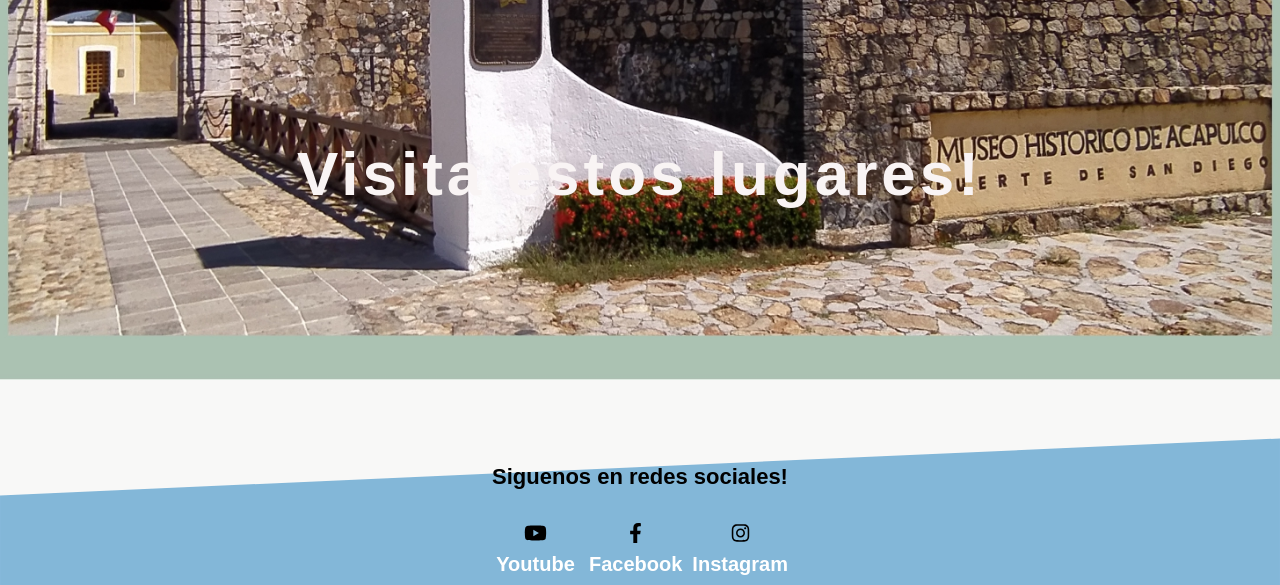
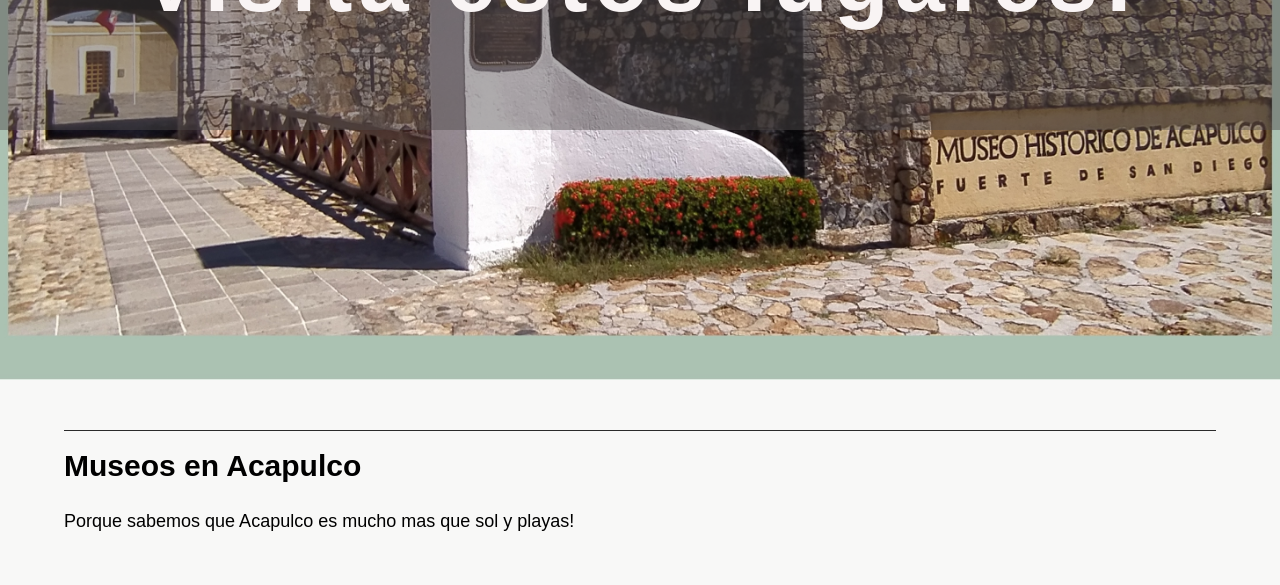
Before and after one commit to davehernandez92/acapulco-en-la-piel, a Next.js app: page /visita in a window 1280 px wide. Shown: the part 420-1005 px from the top of the page. Built offline with nearby package versions, Linux system fonts and the light colour scheme.

Commit message:
first changes on visita section

```diff
--- a/next.config.js
+++ b/next.config.js
@@ -3,7 +3,7 @@
   reactStrictMode: true,
   images: {
 
-    domains: ['images.pexels.com']
+    domains: ['images.pexels.com', 'unsplash.it']
   }
 }
 
--- a/src/components/main.js
+++ b/src/components/main.js
@@ -1,5 +1,4 @@
 import Link from 'next/link'
-import Image from 'next/image'
 import { FontAwesomeIcon } from '@fortawesome/react-fontawesome';
 import { faArrowRight } from '@fortawesome/free-solid-svg-icons';
 import styles from '../styles/main.module.css'
--- a/src/pages/hoteles.js
+++ b/src/pages/hoteles.js
@@ -3,7 +3,6 @@
 import Link from 'next/link';
 import heroCSS from '../styles/hero.module.css'
 import styles from '../styles/hoteles.module.css'
-
 import hotel1 from "../../public/DESKTOP/costaAzul.avif"
 import hotel2 from "../../public/DESKTOP/costaAzul.avif"
 import hotel3 from "../../public/DESKTOP/costaAzul.avif"
--- a/src/pages/hoteles/[url].js
+++ b/src/pages/hoteles/[url].js
@@ -14,9 +14,6 @@
 import instagram from '../../../public/instagram1.png'
 import telefono from '../../../public/telephone.png'
 import website  from '../../../public/internet.png'
-
-
-
 
 
 export default function Hotel({hotel, photos}) {
--- a/src/pages/visita.js
+++ b/src/pages/visita.js
@@ -1,5 +1,6 @@
 import Layout from '@/components/layout'
 import Link from 'next/link';
+import Image from 'next/image';
 import styles from '../styles/visita.module.css'
 
 export default function Visita() {
@@ -7,11 +8,196 @@
   return (
     <>
       <Layout title={"Visita"}>
-          <div className={styles.hero}>
-            <div className={styles.heading__wrapp}>
-              <h1 className={styles.hoteles__heading}>Visita estos lugares!</h1>
-            </div>
+        <div className={styles.hero}>
+          <div className={styles.heading__wrapp}>
+            <h1 className={styles.heading}>Visita estos lugares!</h1>
           </div>
+        </div>
+        <main className={styles.main}>
+          <div className={styles.main__heading}>
+            <h1>Museos en Acapulco</h1>
+            <p>Porque sabemos que Acapulco es mucho mas que sol y playas!</p>
+          </div>
+          <div className={styles.grid}>
+            <Link href={"/"} target="_blank" className={styles.gridItem__v}>
+              <Image
+                src={"https://unsplash.it/600/400"}
+                width={600}
+                height={400}
+                alt={"Unsplash basic"}
+              />
+              <h3>Fuerte de San Diego</h3>
+              {/* <p>
+                Una de las fortalezas antiguas mejor restauradas y conservadas
+                de México; el museo exhibe parte de la historia del puerto de
+                Acapulco: su población original, la navegación a vela, los
+                galeones de Manila, el comercio inicial con China a través de
+                las Filipinas, las expediciones misioneras, los ataques piratas
+                y el asedio durante la Guerra de Independencia.
+              </p> */}
+            </Link>
+
+            <Link href={"/"} target="_blank" className={styles.gridItem__h}>
+              <Image
+                src={"https://unsplash.it/400/600"}
+                width={400}
+                height={600}
+                alt={"Unsplash basic"}
+              />
+              <h3>Museo Histórico Naval</h3>
+              {/* <p>
+                Una de las fortalezas antiguas mejor restauradas y conservadas
+                de México; el museo exhibe parte de la historia del puerto de
+                Acapulco: su población original, la navegación a vela, los
+                galeones de Manila, el comercio inicial con China a través de
+                las Filipinas, las expediciones misioneras, los ataques piratas
+                y el asedio durante la Guerra de Independencia.
+              </p> */}
+            </Link>
+
+            <Link href={"/"} target="_blank" className={styles.gridItem__v}>
+              <Image
+                src={"https://unsplash.it/600/400"}
+                width={600}
+                height={400}
+                alt={"Unsplash basic"}
+              />
+              <h3>Museo de la Máscara Guerrero</h3>
+              {/* <p>
+                Una de las fortalezas antiguas mejor restauradas y conservadas
+                de México; el museo exhibe parte de la historia del puerto de
+                Acapulco: su población original, la navegación a vela, los
+                galeones de Manila, el comercio inicial con China a través de
+                las Filipinas, las expediciones misioneras, los ataques piratas
+                y el asedio durante la Guerra de Independencia.
+              </p> */}
+            </Link>
+          </div>
+        </main>
+
+        <section className={styles.main}>
+          <div className={styles.main__heading}>
+            <h1>Plazas!</h1>
+            <p>Conoce las plazas en Acapulco!</p>
+          </div>
+          <div className={styles.grid}>
+            <Link href={"/"} target="_blank" className={styles.gridItem__v}>
+              <Image
+                src={"https://unsplash.it/600/400"}
+                width={600}
+                height={400}
+                alt={"Unsplash basic"}
+              />
+              <h3>Galerías Acapulco</h3>
+              {/* <p>
+                Una de las fortalezas antiguas mejor restauradas y conservadas
+                de México; el museo exhibe parte de la historia del puerto de
+                Acapulco: su población original, la navegación a vela, los
+                galeones de Manila, el comercio inicial con China a través de
+                las Filipinas, las expediciones misioneras, los ataques piratas
+                y el asedio durante la Guerra de Independencia.
+              </p> */}
+            </Link>
+
+            <Link href={"/"} target="_blank" className={styles.gridItem__h}>
+              <Image
+                src={"https://unsplash.it/400/600"}
+                width={400}
+                height={600}
+                alt={"Unsplash basic"}
+              />
+              <h3>Plaza Isla Diamante</h3>
+              {/* <p>
+                Una de las fortalezas antiguas mejor restauradas y conservadas
+                de México; el museo exhibe parte de la historia del puerto de
+                Acapulco: su población original, la navegación a vela, los
+                galeones de Manila, el comercio inicial con China a través de
+                las Filipinas, las expediciones misioneras, los ataques piratas
+                y el asedio durante la Guerra de Independencia.
+              </p> */}
+            </Link>
+
+            <Link href={"/"} target="_blank" className={styles.gridItem__v}>
+              <Image
+                src={"https://unsplash.it/600/400"}
+                width={600}
+                height={400}
+                alt={"Unsplash basic"}
+              />
+              <h3>Galerías Diana</h3>
+              {/* <p>
+                Una de las fortalezas antiguas mejor restauradas y conservadas
+                de México; el museo exhibe parte de la historia del puerto de
+                Acapulco: su población original, la navegación a vela, los
+                galeones de Manila, el comercio inicial con China a través de
+                las Filipinas, las expediciones misioneras, los ataques piratas
+                y el asedio durante la Guerra de Independencia.
+              </p> */}
+            </Link>
+          </div>
+        </section>
+
+        <section className={styles.main}>
+          <div className={styles.main__heading}>
+            <h1>Sitios de interes!</h1>
+            <p>Brody tienes que conocer estos lugares!</p>
+          </div>
+          <div className={styles.grid}>
+            <Link href={"/"} target="_blank" className={styles.gridItem__v}>
+              <Image
+                src={"https://unsplash.it/600/400"}
+                width={600}
+                height={400}
+                alt={"Unsplash basic"}
+              />
+              <h3>La Quebrada</h3>
+              {/* <p>
+                Una de las fortalezas antiguas mejor restauradas y conservadas
+                de México; el museo exhibe parte de la historia del puerto de
+                Acapulco: su población original, la navegación a vela, los
+                galeones de Manila, el comercio inicial con China a través de
+                las Filipinas, las expediciones misioneras, los ataques piratas
+                y el asedio durante la Guerra de Independencia.
+              </p> */}
+            </Link>
+
+            <Link href={"/"} target="_blank" className={styles.gridItem__h}>
+              <Image
+                src={"https://unsplash.it/400/600"}
+                width={400}
+                height={600}
+                alt={"Unsplash basic"}
+              />
+              <h3>Parque Papagayo</h3>
+              {/* <p>
+                Una de las fortalezas antiguas mejor restauradas y conservadas
+                de México; el museo exhibe parte de la historia del puerto de
+                Acapulco: su población original, la navegación a vela, los
+                galeones de Manila, el comercio inicial con China a través de
+                las Filipinas, las expediciones misioneras, los ataques piratas
+                y el asedio durante la Guerra de Independencia.
+              </p> */}
+            </Link>
+
+            <Link href={"/"} target="_blank" className={styles.gridItem__v}>
+              <Image
+                src={"https://unsplash.it/600/400"}
+                width={600}
+                height={400}
+                alt={"Unsplash basic"}
+              />
+              <h3>Jardín Botánico</h3>
+              {/* <p>
+                Una de las fortalezas antiguas mejor restauradas y conservadas
+                de México; el museo exhibe parte de la historia del puerto de
+                Acapulco: su población original, la navegación a vela, los
+                galeones de Manila, el comercio inicial con China a través de
+                las Filipinas, las expediciones misioneras, los ataques piratas
+                y el asedio durante la Guerra de Independencia.
+              </p> */}
+            </Link>
+          </div>
+        </section>
 
       </Layout>
     </>
--- a/src/styles/main.module.css
+++ b/src/styles/main.module.css
@@ -39,7 +39,7 @@
     gap: 2rem;
     background-color: rgba(9, 9, 9, 0.331);
     top: 0;
-    transition: top .3s ease,  background-color .2s ease ;
+    transition: all .3s ease-in-out;
 
 
 }
@@ -58,6 +58,7 @@
 }
 .info__p {
     display: none;
+    transition: all .3s ease;
 
 }
 .arrowRight{
--- a/src/styles/visita.module.css
+++ b/src/styles/visita.module.css
@@ -14,28 +14,81 @@
 
 }
 
-.heading__wrapp{
-    width: 90%;
+.heading {
+    color: var(--white);
+    position: absolute;
+    bottom: 28%;
+    font-size: 6.2rem;
+    text-align: center;
+    width: 100%;
+    letter-spacing: .4rem;
+    left: 0;
+    right: 0;
+}
+.heading__wrapp {
+    width: 100vw;
     height: 100%;
-    margin: 0 auto;
+    background-color: rgba(80, 74, 74, 0.461);
 
 }
 
-.hoteles__heading {
-    color: var(--white);
-    position: absolute;
-    bottom: 20%;
-    font-size: 6.2rem;
-    text-align: center;
+.main{
     width: 90%;
-    letter-spacing: .4rem;
+    margin: 0 auto;
+}
+.main__heading{
+    margin: 5rem 0 3rem 0;
+    border-top: 0.7px solid var(--dark-grey);
+    padding-top: 1.2rem;
+}
+.main__heading p {
+    font-size: 1.8rem;
+    margin: 2rem 0 6rem 0;
 }
 
+.grid {
+    display: grid;
+    gap: 4rem;
+}
+.grid a {
+    border: 2px solid black;
+    border-radius: 1rem;
+}
+.grid img {
+    border-radius: 1rem 1rem 0 0;
+    max-height: 350px;
+}
+.grid h3 {
+    color: var(--black);
+    font-size: 2.3rem;
+    margin: 2rem 0 1rem 1rem;
+}
 @media screen and (min-width: 768px) {
     .hero{
         background-image:  url('../../public/DESKTOP/SanDiego.jpg');
         background-size: cover;
 
+    }
+    .heading__wrapp {
+        width: 100vw;
+        height: 300px;
+        background-color: rgba(80, 74, 74, 0.46);
+        bottom: calc(50% - 150px);
+
+
+
+    }
+    .heading{
+        font-size: 9rem;
+        position: unset;
+        width: 100%;
+        text-align: center;
+        position: inherit;
+        display: flex;
+        height: 100%;
+        justify-content: center;
+        align-items: center;
+        letter-spacing: .6rem;
     }
 }
 
```
Also changed, not shown: src/styles/heroVisita.module.css (deleted).
